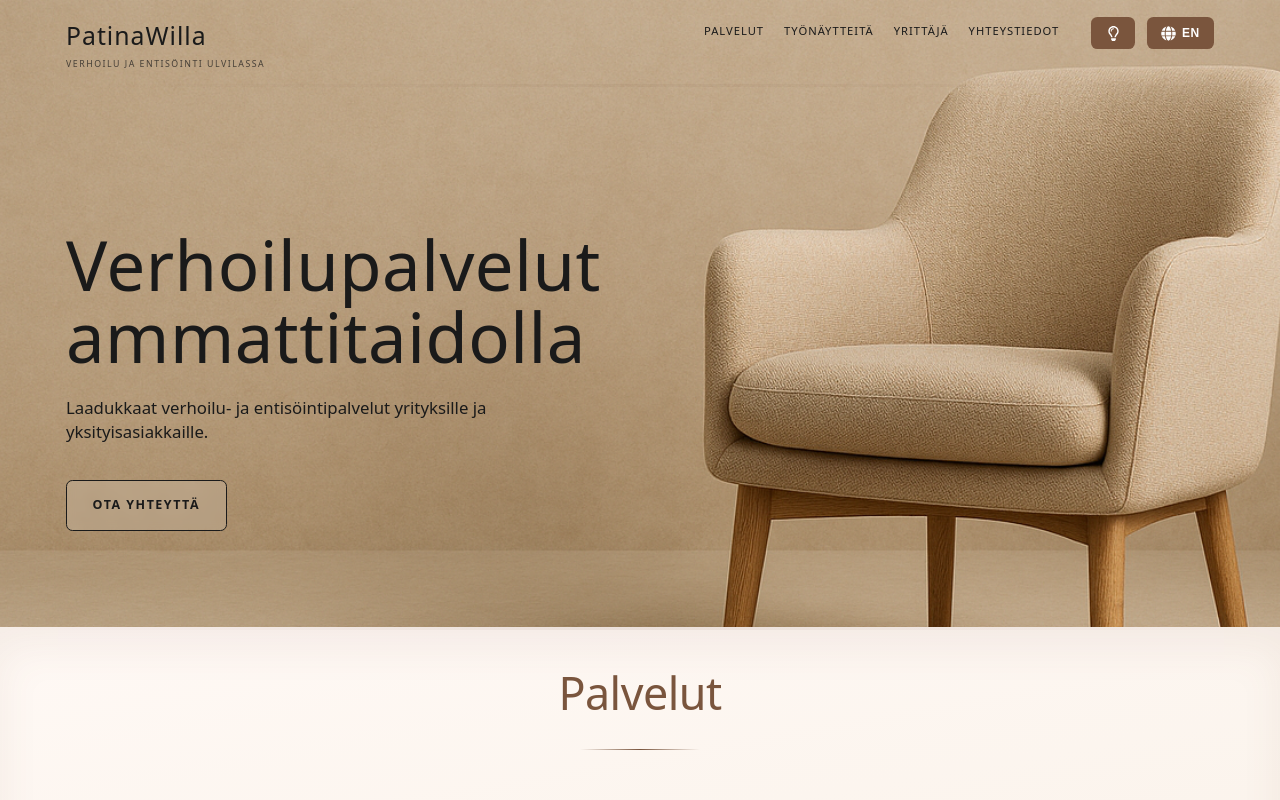
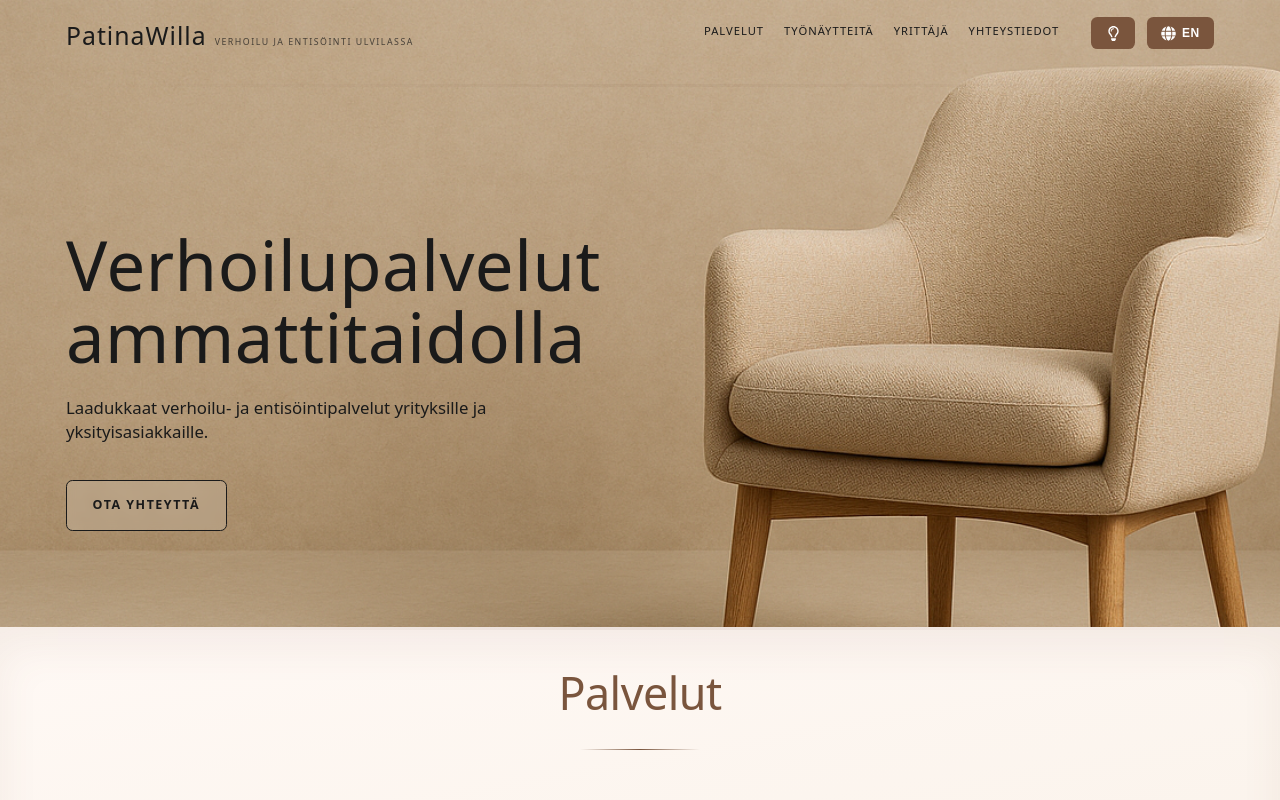
Before and after one commit to jlipponen/patinawilla, a React (Vite) app: page / in a window 1280 px wide. Shown: the top 800 px of the page. Built offline with nearby package versions, Linux system fonts and the light colour scheme; no server answers.

Commit message:
Move tagline next to brand name

```diff
--- a/src/styles/global.css
+++ b/src/styles/global.css
@@ -118,8 +118,10 @@ main { margin-top: 5.25rem; }
 
 .brand-block {
     display: flex;
-    flex-direction: column;
-    gap: .25rem;
+    flex-direction: row;
+    align-items: baseline;
+    gap: .5rem;
+    white-space: nowrap; /* keep brand and tagline on a single line */
 }
 
 .brand {
```
